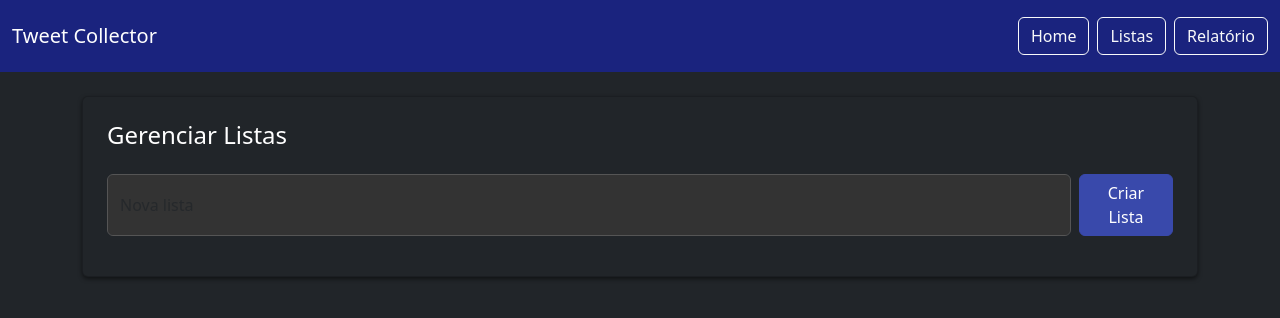
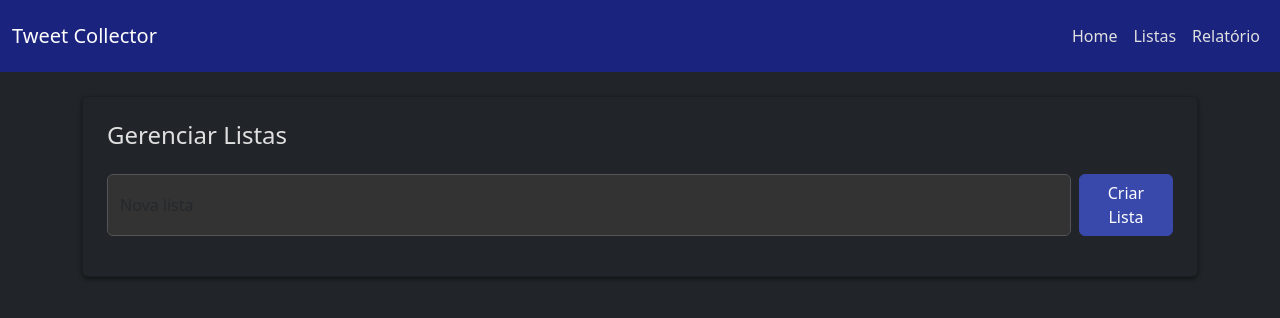
Before and after one commit to Compilandog/Twitter-Scraping, a Flask app: page /lists in a window 1280 px wide. Shown: the top 318 px of the page. Run offline with Flask 3, Linux system fonts and the light colour scheme.

Commit message:
Improve dark theme and add download summary

```diff
--- a/app.py
+++ b/app.py
@@ -18,10 +18,12 @@ import logging
 import traceback
 import io
 import zipfile
+import uuid
 
 app = Flask(__name__)
 app.secret_key = 'change-this-secret'
 LISTS_FILE = 'lists.json'
+DOWNLOADS = {}
 
 logging.basicConfig(level=logging.INFO)
 
@@ -214,7 +216,6 @@ def collect():
         for user, count in df['usuario'].value_counts().items():
             summary_lines.append(f"{user}: {count} links")
         summary_lines.append(f"Total: {len(df)} tweets")
-        flash("; ".join(summary_lines), "success")
 
         if not formats:
             flash('Selecione ao menos um formato.', 'error')
@@ -227,24 +228,20 @@ def collect():
                 buf = io.StringIO()
                 df.to_csv(buf, index=False)
                 buf.seek(0)
-                return send_file(io.BytesIO(buf.getvalue().encode('utf-8')),
-                                 mimetype='text/csv',
-                                 as_attachment=True,
-                                 download_name=f"{output_filename}.csv")
+                data_bytes = buf.getvalue().encode('utf-8')
+                mime = 'text/csv'
+                name = f"{output_filename}.csv"
             elif fmt == 'xml':
                 buf = io.StringIO()
                 df.to_xml(buf, index=False, root_name='tweets', row_name='tweet')
                 buf.seek(0)
-                return send_file(io.BytesIO(buf.getvalue().encode('utf-8')),
-                                 mimetype='application/xml',
-                                 as_attachment=True,
-                                 download_name=f"{output_filename}.xml")
+                data_bytes = buf.getvalue().encode('utf-8')
+                mime = 'application/xml'
+                name = f"{output_filename}.xml"
             elif fmt == 'pdf':
-                pdf_bytes = df_to_pdf_bytes(df)
-                return send_file(io.BytesIO(pdf_bytes),
-                                 mimetype='application/pdf',
-                                 as_attachment=True,
-                                 download_name=f"{output_filename}.pdf")
+                data_bytes = df_to_pdf_bytes(df)
+                mime = 'application/pdf'
+                name = f"{output_filename}.pdf"
         else:
             zip_buf = io.BytesIO()
             with zipfile.ZipFile(zip_buf, 'w') as zf:
@@ -262,11 +259,23 @@ def collect():
                     elif fmt == 'pdf':
                         zf.writestr(f"{output_filename}.pdf", df_to_pdf_bytes(df))
             zip_buf.seek(0)
-            return send_file(zip_buf,
-                             mimetype='application/zip',
-                             as_attachment=True,
-                             download_name=f"{output_filename}.zip")
+            data_bytes = zip_buf.getvalue()
+            mime = 'application/zip'
+            name = f"{output_filename}.zip"
+
+        file_id = str(uuid.uuid4())
+        DOWNLOADS[file_id] = (data_bytes, mime, name)
+        return render_template('success.html', url=url_for('download', file_id=file_id), summary=summary_lines)
     return render_template('collect.html', lists=sorted(data.keys()), selected=selected, fmt_list=[], start=None, end=None)
+
+
+@app.route('/download/<file_id>')
+def download(file_id):
+    entry = DOWNLOADS.pop(file_id, None)
+    if not entry:
+        return render_template('error.html', message='Arquivo não encontrado.')
+    data, mime, name = entry
+    return send_file(io.BytesIO(data), mimetype=mime, as_attachment=True, download_name=name)
 
 
 if __name__ == '__main__':
--- a/static/styles.css
+++ b/static/styles.css
@@ -1,6 +1,11 @@
-body {background-color:#121212; color:#fff;}
-.card {background-color:#1e1e1e; box-shadow:0 2px 4px rgba(0,0,0,0.5); border-radius:6px;}
+body {background-color:#121212; color:#e0e0e0;}
+.card {background-color:#1e1e1e; color:#e0e0e0; box-shadow:0 2px 4px rgba(0,0,0,0.5); border-radius:6px;}
 .btn-primary {background-color:#3949ab; border-color:#3949ab;}
 .btn-primary:hover {background-color:#5c6bc0; border-color:#5c6bc0;}
 .navbar {padding-top:1rem; padding-bottom:1rem;}
-.form-control, .form-select {background-color:#333; color:#fff; border-color:#555;}
+.form-control, .form-select {background-color:#333; color:#e0e0e0; border-color:#555;}
+.form-control:focus, .form-select:focus {background-color:#333; color:#e0e0e0;}
+.text-white {color:#e0e0e0 !important;}
+.btn-outline-light {color:#e0e0e0; border-color:#777;}
+.btn-outline-light:hover {color:#e0e0e0; background-color:#3949ab; border-color:#3949ab;}
+.navbar-dark .navbar-nav .nav-link {color:#e0e0e0;}
--- a/templates/base.html
+++ b/templates/base.html
@@ -11,11 +11,11 @@
 <nav class="navbar navbar-expand-lg navbar-dark" style="background-color:#1a237e;">
     <div class="container-fluid">
         <a class="navbar-brand" href="{{ url_for('index') }}">Tweet Collector</a>
-        <div class="d-flex">
-            <a class="btn btn-outline-light me-2" href="{{ url_for('index') }}">Home</a>
-            <a class="btn btn-outline-light me-2" href="{{ url_for('lists_view') }}">Listas</a>
-            <a class="btn btn-outline-light" href="{{ url_for('collect') }}">Relatório</a>
-        </div>
+        <ul class="navbar-nav ms-2">
+            <li class="nav-item"><a class="nav-link text-white" href="{{ url_for('index') }}">Home</a></li>
+            <li class="nav-item"><a class="nav-link text-white" href="{{ url_for('lists_view') }}">Listas</a></li>
+            <li class="nav-item"><a class="nav-link text-white" href="{{ url_for('collect') }}">Relatório</a></li>
+        </ul>
     </div>
 </nav>
 <div class="container py-4">
```
Also changed, not shown: templates/success.html (+11 -1 lines).
